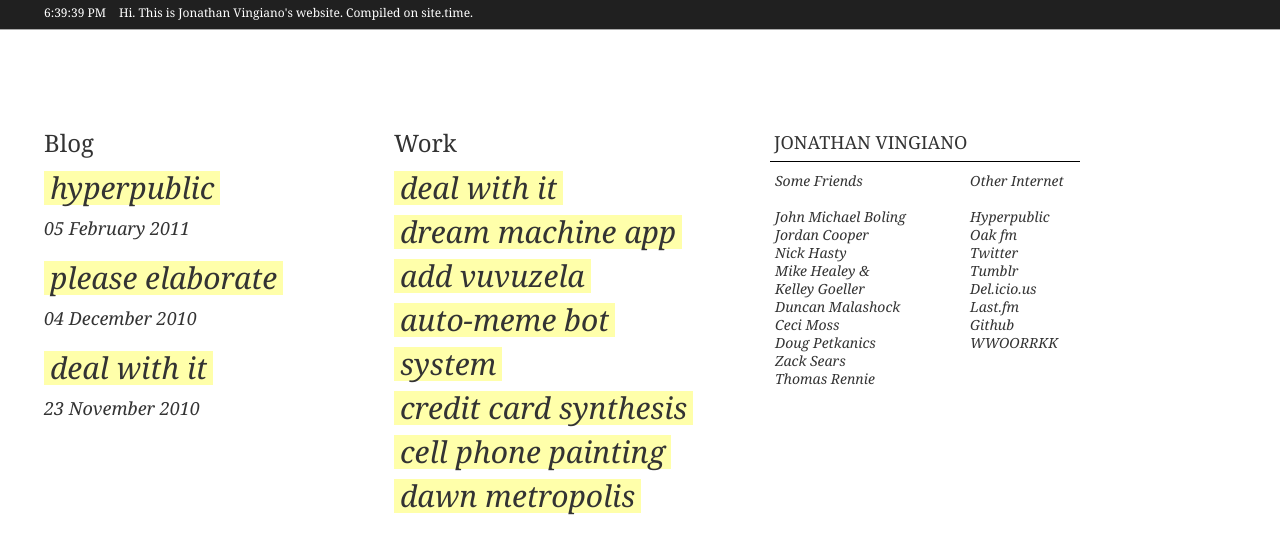
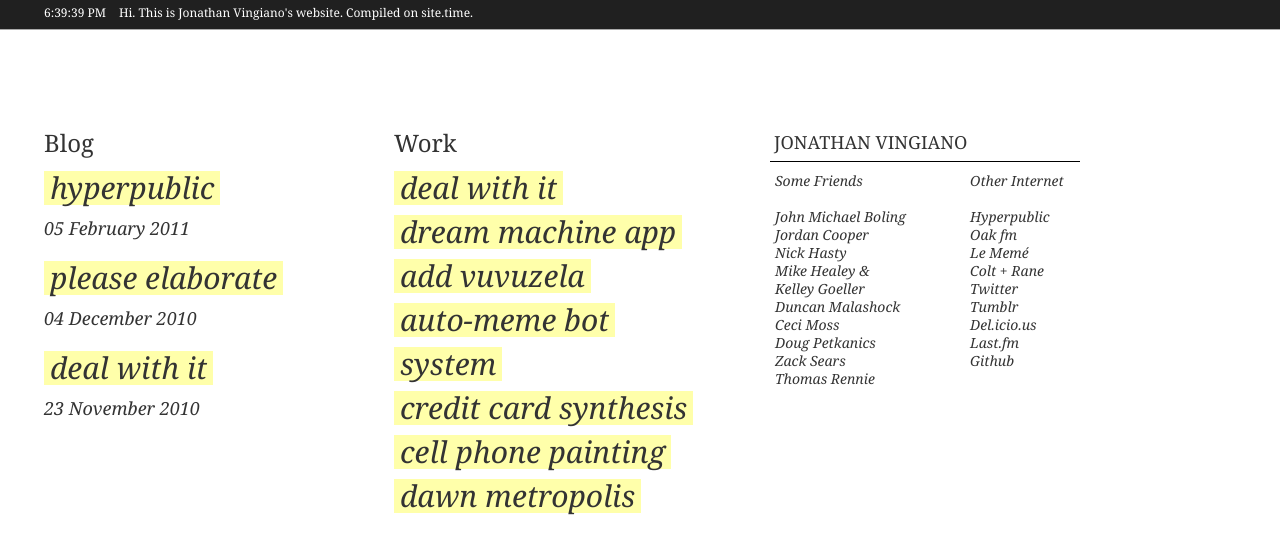
Before and after one commit to hackerunion-archives/jgv.github.com, a Jekyll site: the page built from index.html, in a window 1280 px wide. Shown: the top 554 px of the page. Built offline with Jekyll 4.4.1, drawn with Linux system fonts in a browser that asks for light colours; Markdown is read by kramdown in place of the engine named in the settings; the list of posts is cut into pages by our own code.

Commit message:
updating default layout to include title and alt tags in sidebar. removing redundant css conditional statements

```diff
--- a/_layouts/default.html
+++ b/_layouts/default.html
@@ -25,10 +25,6 @@
     <link href="/stylesheets/main.css" type="text/css" rel="stylesheet" media="screen, projection" />
     <link rel="shortcut icon" href="/_images/favicon.jpg" type="image/x-icon" />
     <script type="text/javascript" src="/javascripts/init.js"></script>
-    <!--[if lt IE 9]>
-        <script src="http://ie7-js.googlecode.com/svn/version/2.1(beta4)/IE9.js"></script>
-        <script src="http://html5shim.googlecode.com/svn/trunk/html5.js"></script>
-    <![endif]-->
 
   </head>
 
@@ -68,29 +64,31 @@
         </header>
 	      <ul class="simple-list left">
 	        <p class="ital">Some Friends</p>
-	        <li><a href="http://johnmichaelboling.com">John Michael Boling</a></li>
-	        <li><a href="http://jordancooper.wordpress.com">Jordan Cooper</a></li>
-	        <li><a href="http://jnhasty.com">Nick Hasty</a></li>
-	        <li><a href="http://kneeon.tv/">Mike Healey &<br />Kelley Goeller</a></li>
-	        <li><a href="http://duncanmalashock.com">Duncan Malashock</a></li>
-	        <li><a href="http://amillionkeys.com">Ceci Moss</a></li>
-	        <li><a href="http://dougpetkanics.com/">Doug Petkanics</a></li>
-	        <li><a href="http://zacksears.com">Zack Sears</a></li>
-	        <li><a href="http://thomasrennie.net">Thomas Rennie</a></li>
+	        <li><a href="http://johnmichaelboling.com" title="John Michael Boling" alt="John Michael Boling">John Michael Boling</a></li>
+	        <li><a href="http://jordancooper.wordpress.com" title="Jordan Cooper" alt="Jordan Cooper">Jordan Cooper</a></li>
+	        <li><a href="http://jnhasty.com" title="Nick Hasty" alt="Nick Hasty">Nick Hasty</a></li>
+	        <li><a href="http://kneeon.tv/" title="Kneeon" alt="Kneeon">Mike Healey &<br />Kelley Goeller</a></li>
+	        <li><a href="http://duncanmalashock.com" title="Duncan Malashock" alt="Duncan Malashock">Duncan Malashock</a></li>
+	        <li><a href="http://amillionkeys.com" title="Ceci Moss" alt="Ceci Moss">Ceci Moss</a></li>
+	        <li><a href="http://dougpetkanics.com/" title="Doug Petkanics" alt="Doug Petkanics">Doug Petkanics</a></li>
+	        <li><a href="http://zacksears.com" title="Zack Sears" alt="Zack Sears">Zack Sears</a></li>
+	        <li><a href="http://thomasrennie.net" title="Thomas Rennie" alt="Thomas Rennie">Thomas Rennie</a></li>
 	      </ul>
 
 	      <ul class="simple-list social right">
           <header>
 	        <p class="ital">Other Internet</p>
           </header>
-	        <li><a href="http://hyperpublic.com">Hyperpublic</a></li>
-	        <li><a href="http://oak.fm">Oak fm</a></li>
-	        <li><a href="http://twitter.com/jgv">Twitter</a></li>
-	        <li><a href="http://jonathanvingiano.tumblr.com">Tumblr</a></li>
-	        <li><a href="http://del.icio.us/jonathanvingiano">Del.icio.us</a></li>
-	        <li><a href="http://www.last.fm/user/jgv">Last.fm</a></li>
-	        <li><a href="http://github.com/jgv">Github</a></li>
-	        <li><a href="http://wwoorrkk.net">WWOORRKK</a></li>
+	        <li><a href="http://hyperpublic.com" title="Hyperpublic" alt="Hyperpublic">Hyperpublic</a></li>
+	        <li><a href="http://oak.fm" title="Oak fm" alt="Oak fm">Oak fm</a></li>
+          <li><a href="http://lememe.com" title="Le Memé" alt="Le Memé">Le Memé</a></li>
+          <li><a href="http://colt-rane.com" title="Colt + Rane" alt="Colt + Rane">Colt + Rane</a></li>
+	        <li><a href="http://twitter.com/jgv" title="jgv on Twitter" alt="My Twitter">Twitter</a></li>
+	        <li><a href="http://jonathanvingiano.tumblr.com" title="My Tumblr" alt="My Tumblr">Tumblr</a></li>
+	        <li><a href="http://del.icio.us/jonathanvingiano" title="My Bookmarks" alt="My Bookmarks">Del.icio.us</a></li>
+	        <li><a href="http://www.last.fm/user/jgv" title="My Music" alt="My Music">Last.fm</a></li>
+	        <li><a href="http://github.com/jgv" title="My Github" alt="My Github">Github</a></li>
+	        <!--<li><a href="http://wwoorrkk.net">WWOORRKK</a></li>-->
 	      </ul>
       </aside>
     </section>
```
